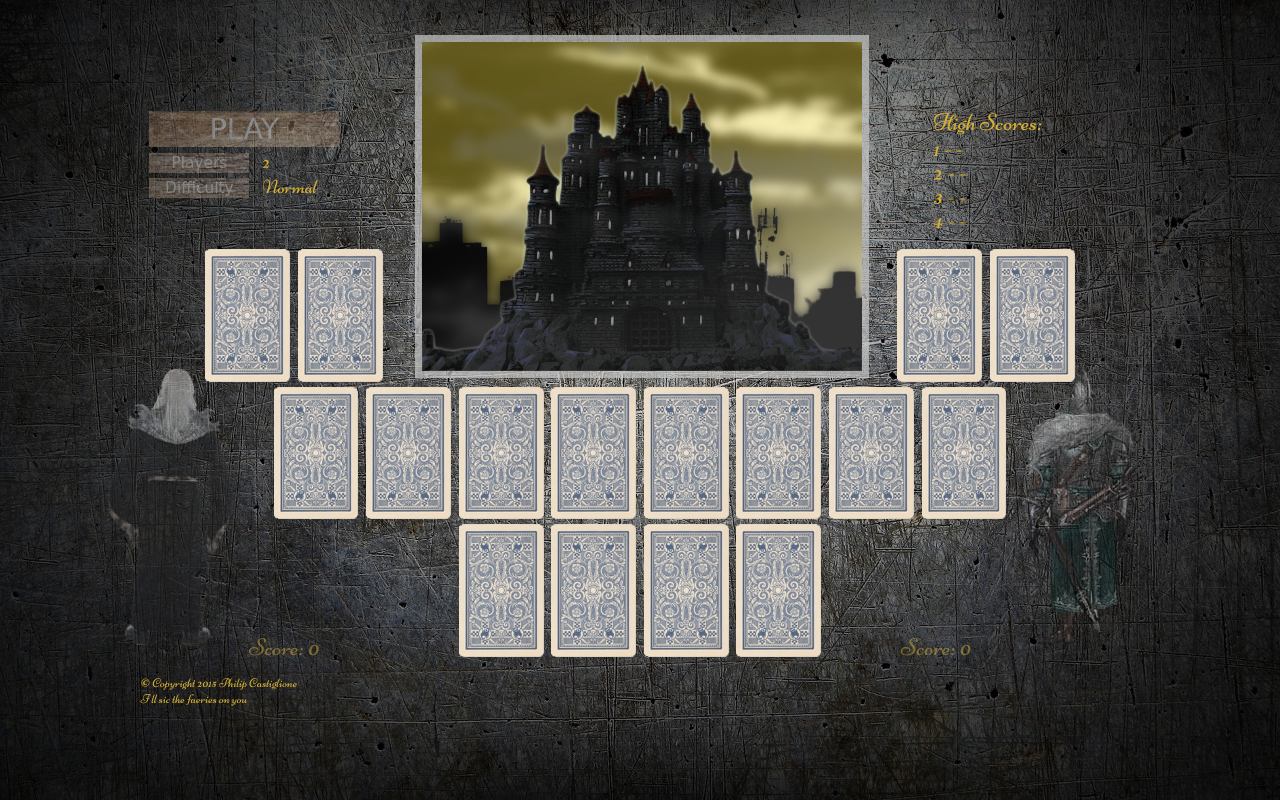
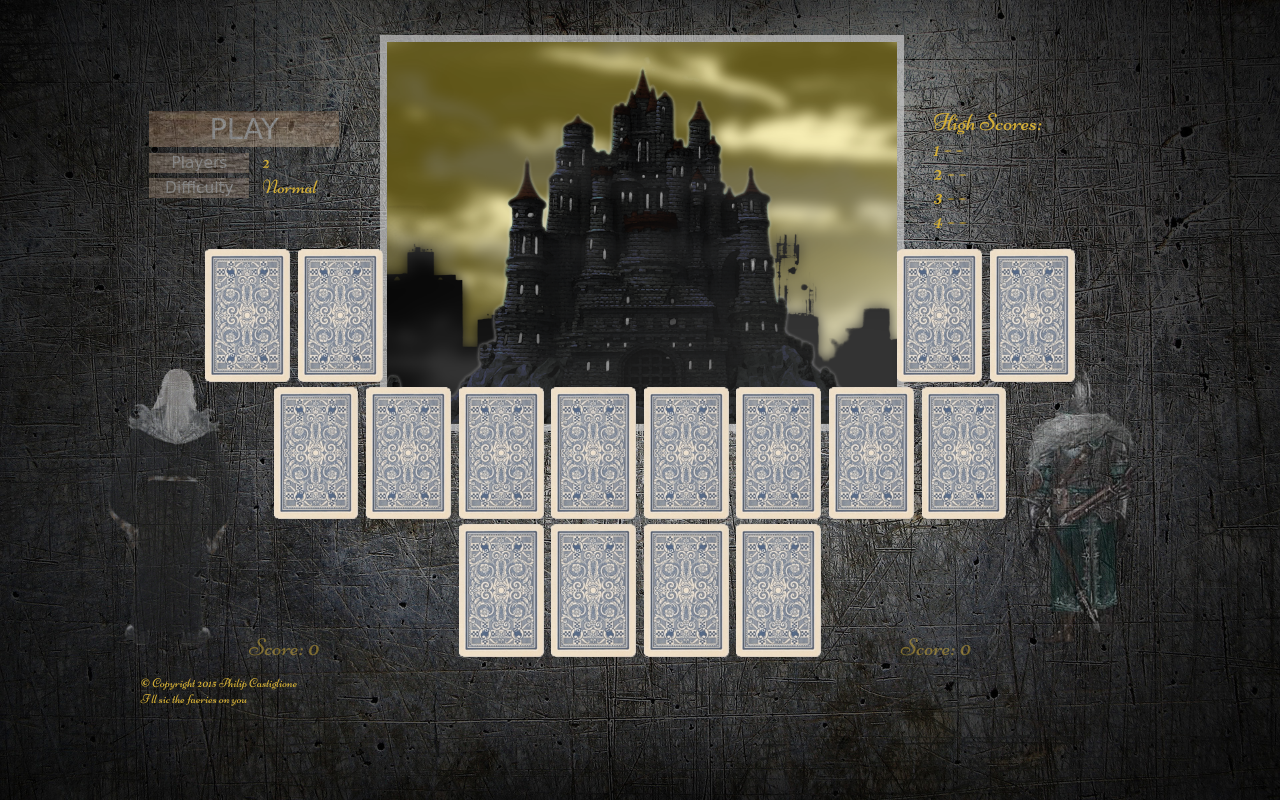
Before and after one commit to PhilipCastiglione/concentration, a plain HTML site: page index.html in a window 1280 px wide. Drawn offline with nearby package versions, Linux system fonts and the light colour scheme; a web font is replaced by a local one.

Commit message:
fixed stupid goddamn css hidden div button overlap crap

```diff
--- a/js/app.js
+++ b/js/app.js
@@ -282,7 +282,6 @@ $(document).ready(app.init);
 // confirm winning and reset
 
 // host it on gh-pages
-// fix retarded buttons
 
 // ensure clicking already won card is caught
 // ensure clicking first/2nd card when 3 set is caught
--- a/style/style.css
+++ b/style/style.css
@@ -12,6 +12,7 @@ body {
   float: left;
   padding: .25em;
   font-size: 1.2em;
+  z-index: 2;
 }
 
 button {
@@ -83,8 +84,9 @@ button {
 .game-board div.boss {
   position: absolute;
   top: -52%;
-  width: 88%;
+  width: 60%;
   margin: 0;
+  margin-left: 14%;
   z-index: -2;
   color: #DCDCDC;
   font-family: 'UnifrakturCook', cursive;
@@ -92,7 +94,7 @@ button {
 }
 
 #boss {
-  width: 50%;
+  width: 85%;
   border: 7px solid rgba(200,200,200,.7);
 }
 
```
Also changed, not shown: index.html (+1 -1 lines).
